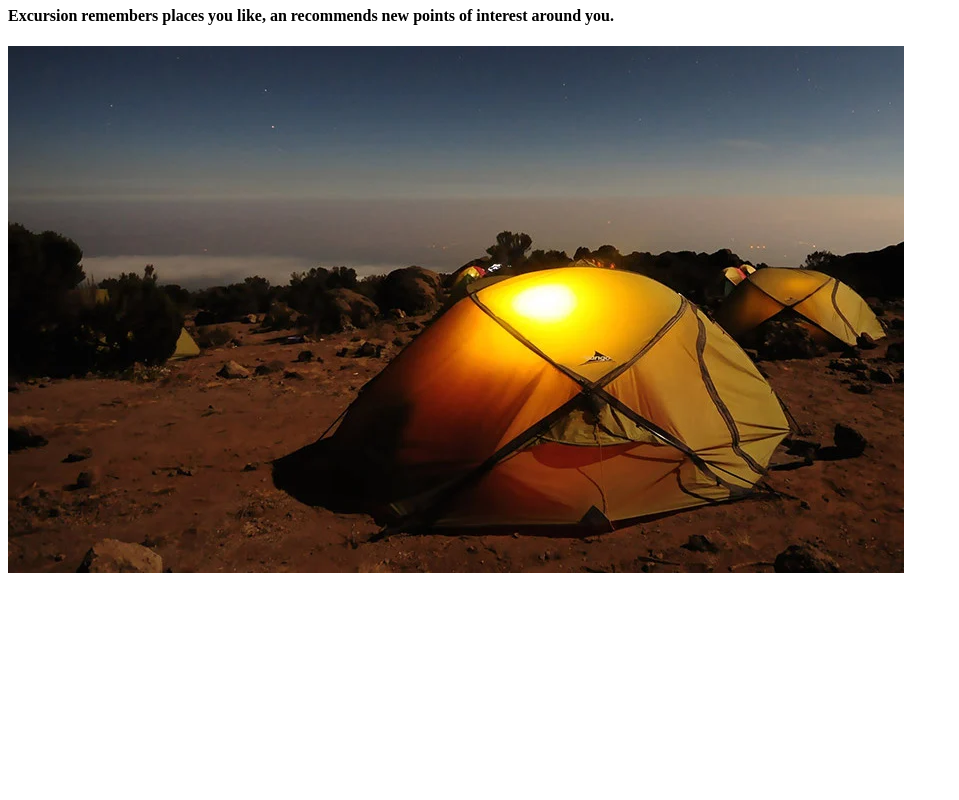
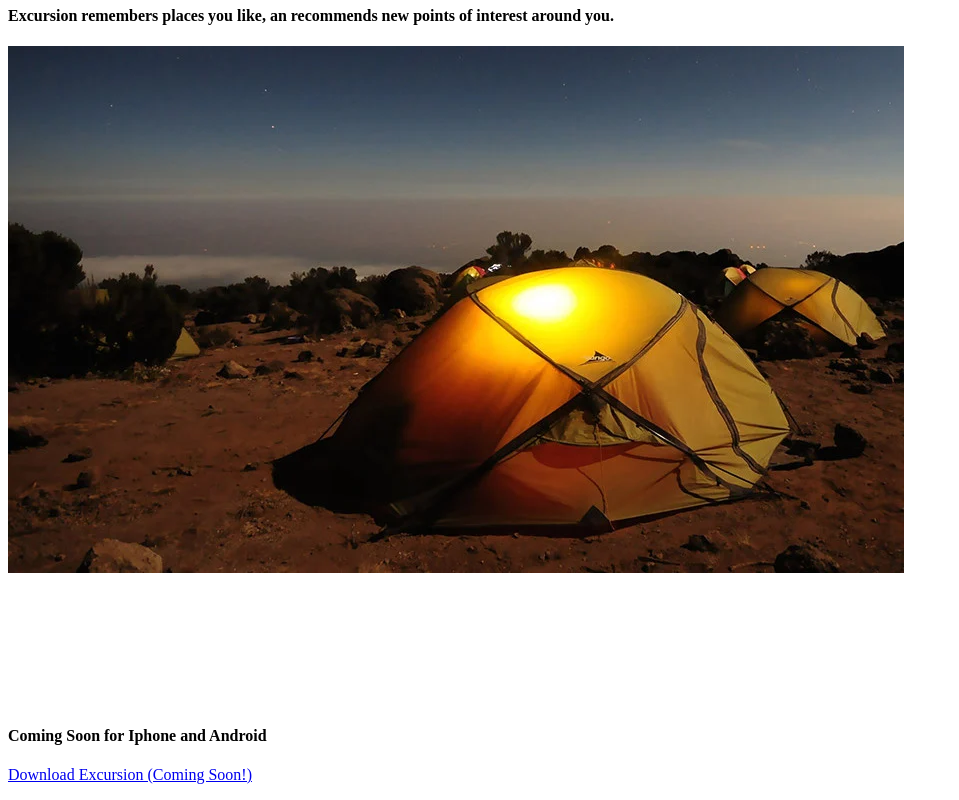
Before and after one commit to Gtherron/excursion, a plain HTML site: page index.html in a window 1280 px wide. Shown: the part 329-1129 px from the top of the page, without its empty margins (0-959 px from the left). Before the commit the page ends 1050 px from the top, so only its background shows below. Drawn offline with Linux system fonts and the light colour scheme.

Commit message:
Added footer text

```diff
--- a/index.html
+++ b/index.html
@@ -19,6 +19,8 @@
 <h4 class="header--sub-header">Excursion remembers places you like, an recommends new points of interest around you.</h4>
 <p><img alt="Camp" src="resources/images/camp.jpg"></p>
 <p><img alt="Phone" src="resources/images/phone.png"></p>
+<h4 class="header--sub-header">Coming Soon for Iphone and Android</h4>
+<p><a class="link--cta" href='#'>Download Excursion (Coming Soon!)</a></p>
 
 </body>
 
```
